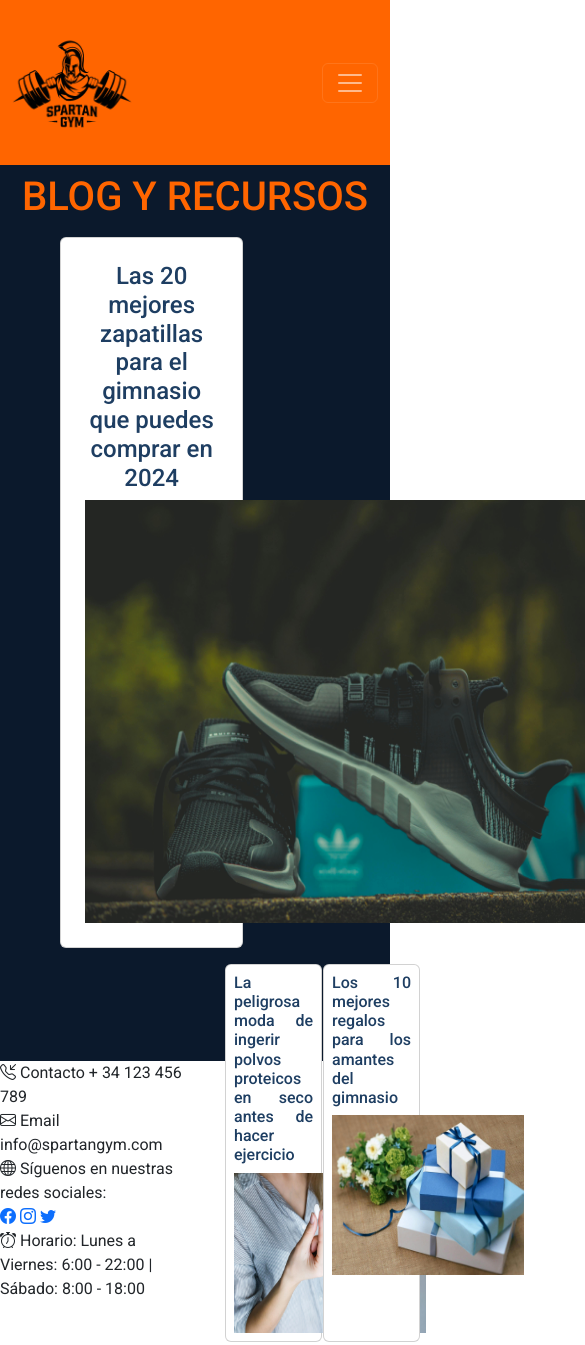
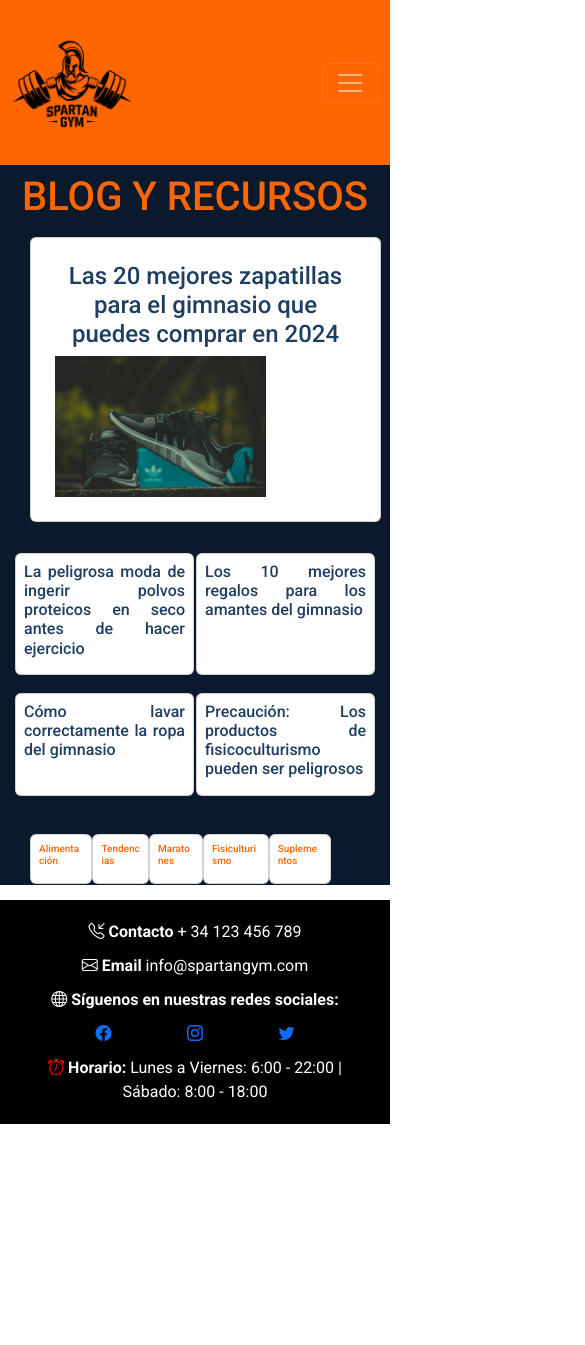
Before and after one commit to TaibseGamer/EspartanosGym, a plain HTML site: page blog.html in a window 390 px wide. Shown: the top 1345 px of the page, 585 px wide, since content can reach past the window. After the commit the page ends 1124 px from the top, so only its background shows below. Drawn offline with nearby package versions, Linux system fonts and the light colour scheme; a script that the page names is missing.

Commit message:
Add files via upload

```diff
--- a/css/blog.css
+++ b/css/blog.css
@@ -22,7 +22,6 @@
   .logo img {
     width: 120px;
   }
-
 
 /* ========================
    NAVEGACIÓN
@@ -49,41 +48,20 @@
     width: 100%; /* Ancho completo dentro de su contenedor */
 }
 
-/*Media Query*/
-@media (max-width: 768px) {
 
-    .imagen1{
-        width: 100%;
-        height: 100%;
-    }
 
-    .mb-3{
-        float: left;
-        width: 100%;
-        height: 100%;
-        margin-left: 30px;
 
-    }
-    .a1{
-        width: 45%;
-        height: auto;
-    }
-    .netitulo {
-        font-size: 1.8rem;
-    }
+  .carousel-item img {
+    height: 800px;
+    object-fit: cover;
+    width: 100%;
+  }
 
-    .grupo1 {
-        grid-template-columns: 1fr; /* Columna única en móviles */
-    }
-
-    .secciones {
-        flex-direction: column; /* Cambiar a columna en móviles */
-        align-items: center; /* Centrar elementos */
-    }
-}
 
 
 /*Body*/
+
+
 
     .contenedorprincipal{
         background-color: var(--bg-color);
@@ -168,3 +146,88 @@
 .mb-3:hover {
     transform: scale(1.08);
 }
+
+
+
+@media (max-width: 600px) {
+    .contenedorprincipal{
+        height: 45rem;
+    }
+
+    .imagen1{
+        width: 90%;
+
+
+    }
+
+    .a1 {
+        width: 70%;
+        height: 70%;
+        justify-content: center;
+    }
+
+    .grupo1{
+        display: grid;
+        grid-template-columns: 1fr 1fr;
+        width: 100%;
+        float: right;
+        place-self: center;
+        gap: 2px;
+        padding:15px;
+
+
+    }
+
+    .secciones{
+        width: 100%
+    }
+
+    .is{
+        display: none;
+    }
+
+    .t1{
+    font-size: 10px;
+    color: var(--bg-second-color);
+}
+
+}
+
+
+
+/*Footer
+    /*Caja fondo footer*/
+    .contenedorfinal{
+        background-color: var(--text-color);
+        width: 100%;
+        height: vh;
+        display: flex;
+        align-content: center;
+        justify-content: center;
+        text-align: center;
+    }
+     /*Caja texto footer*/
+    .textofinal{
+       margin: 10px;
+       color: var(--text-second-color);
+
+    }
+   /*caja contenedor redes sociales*/
+   .media{
+        display: flex;
+        justify-content: space-evenly;
+        margin: 10px;
+    }
+    /*espacio entre cajas del footer*/
+    .horario, .redessociales, .email, .contacto{
+        margin: 10px;
+    }
+    /*color ícono reloj*/
+    .bi-alarm{
+        color: red;
+    }
+   /*estilos de texto*/
+    .textohorario,  .sigueme, .textoemail, .textocontacto{
+        font-weight: 650;
+        color: white;
+    }
--- a/css/entrenadores.css
+++ b/css/entrenadores.css
@@ -16,6 +16,42 @@
     --text-second-color: #ffff;
     --bg-tercia-color: #1E3E62;
   }
+
+  .header {
+    background-color: var(--bg-second-color);
+    padding: 20px;
+  }
+  .logo img {
+    width: 120px;
+  }
+
+
+
+/* ========================
+   NAVEGACIÓN
+   ======================== */
+   .navbar {
+    background-color: var(--bg-second-color); /* Fondo de la barra de navegación */
+}
+
+.navbar-nav .nav-link {
+    color: var(--text-second-color); /* Color de los enlaces de navegación */
+    font-size: 1.2rem; /* Tamaño de la fuente de los enlaces */
+    transition: background-color 0.3s; /* Transición suave para el fondo en hover */
+}
+
+.navbar-nav .nav-link:hover {
+    color: yellow; /* Color del texto al pasar el mouse */
+}
+
+/* ========================
+   BARRA DE BÚSQUEDA
+   ======================== */
+.search-bar {
+    max-width: 300px; /* Ancho máximo de la barra de búsqueda */
+    width: 100%; /* Ancho completo dentro de su contenedor */
+}
+
 
 
 
@@ -70,6 +106,26 @@
 }
 
 
+
+@media (max-width: 600px) {
+    .contenedorprincipal{
+        height: 105rem;
+
+
+    }
+
+    .entrenadores1, .entrenadores2, .entrenadores3, .entrenadores4 {
+        width: 100%;
+        position: unset;
+        border-left: 1.5rem solid var(--bg-color);
+
+    }
+
+
+}
+
+
+
 /*Footer*/
     /*Caja fondo footer*/
     .contenedorfinal{
```
